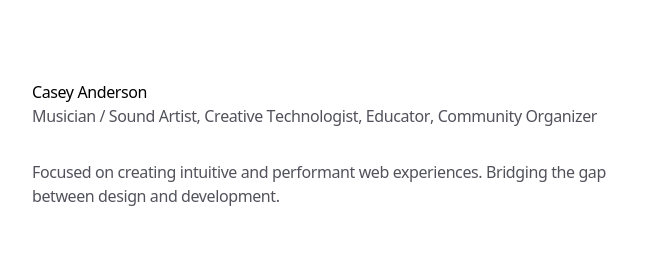
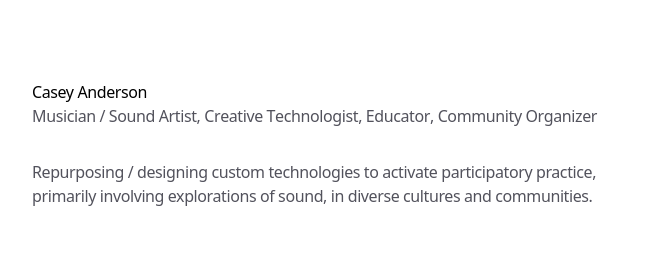
Before and after one commit to caseyanderson/caseyanderson.work, a Next.js app: page / in a window 1280 px wide. Shown: the top 258 px of the page, without its empty margins (304-975 px from the left). Built offline with nearby package versions, Linux system fonts and the light colour scheme.

Commit message:
Update page.tsx
updates one liner description about practice

```diff
--- a/app/page.tsx
+++ b/app/page.tsx
@@ -137,8 +137,8 @@ export default function Personal() {
       >
         <div className="flex-1">
           <p className="text-zinc-600 dark:text-zinc-400">
-            Focused on creating intuitive and performant web experiences.
-            Bridging the gap between design and development.
+            Repurposing / designing custom technologies to activate participatory practice,
+            primarily involving explorations of sound, in diverse cultures and communities.
           </p>
         </div>
       </motion.section>
```
